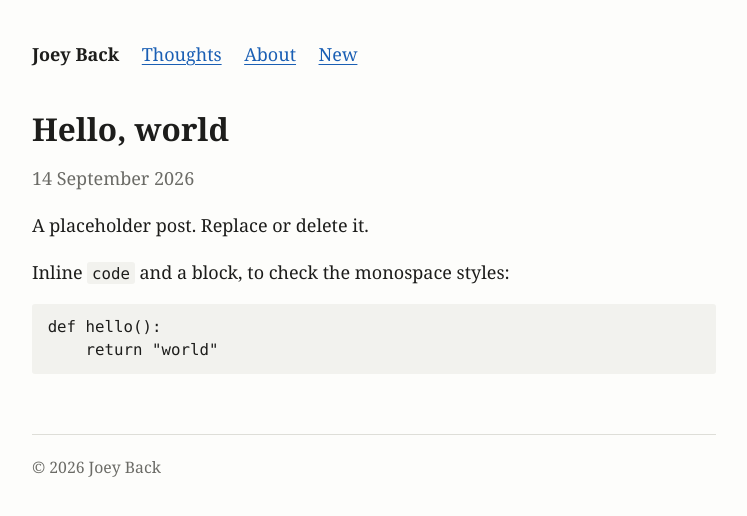
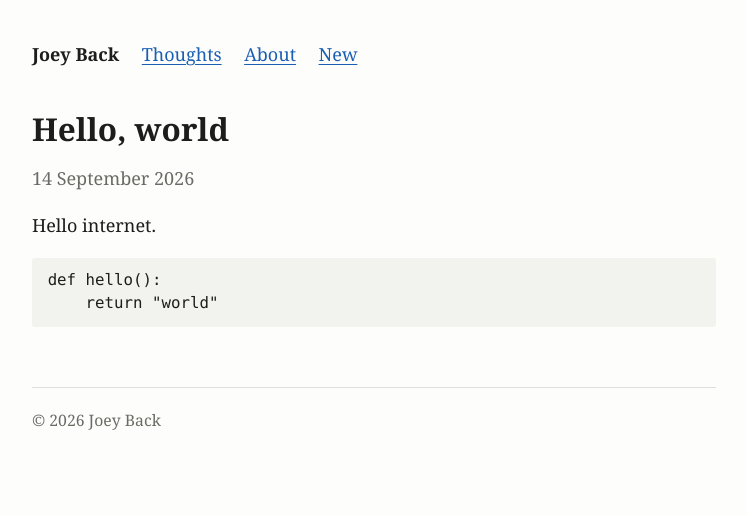
Before and after one commit to jbac208/jbac208.github.io, a Jekyll site: the page built from _thoughts/hello-world.md, in a window 1280 px wide. Shown: the top 516 px of the page, without its empty margins (266-1013 px from the left). Built offline with Jekyll 4.4.1, drawn with Linux system fonts in a browser that asks for light colours.

Commit message:
update 1

````diff
--- a/_thoughts/hello-world.md
+++ b/_thoughts/hello-world.md
@@ -3,9 +3,7 @@ title: Hello, world
 date: 2026-09-14
 ---
 
-A placeholder post. Replace or delete it.
-
-Inline `code` and a block, to check the monospace styles:
+Hello internet.
 
 ```python
 def hello():
````
Also changed, not shown: index.md (+1 -1 lines).
